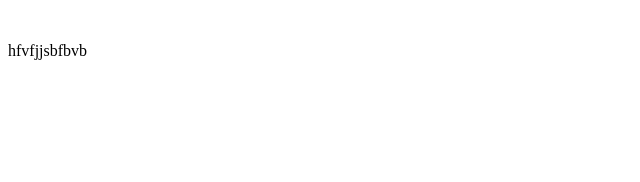
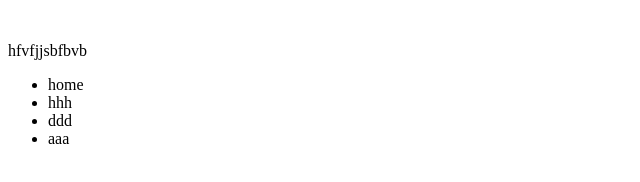
Before and after one commit to EmanAmen123/G2GitDay, a plain HTML site: page index.html in a window 1280 px wide. Shown: the whole page, without its empty margins (0-640 px from the left). Drawn offline with Linux system fonts and the light colour scheme.

Commit message:
add nav  to master

```diff
--- a/index.html
+++ b/index.html
@@ -9,5 +9,14 @@
     <img src="">
 
    <p>hfvfjjsbfbvb</p>
+<nav>
+
+    <ul>
+        <li>home</li>
+        <li>hhh</li>
+        <li>ddd</li>
+        <li>aaa</li>
+    </ul>
+</nav>
 </body>
 </html>
```
